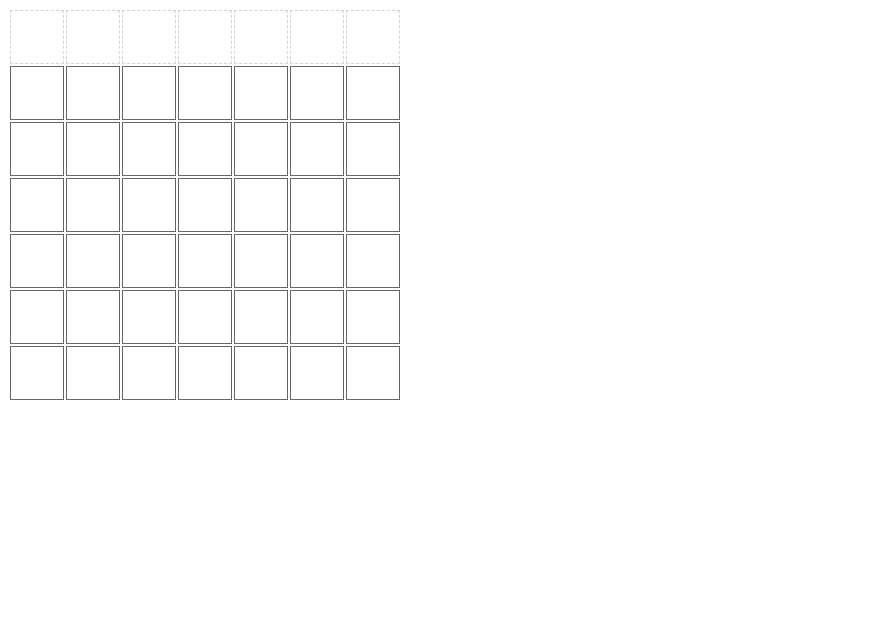
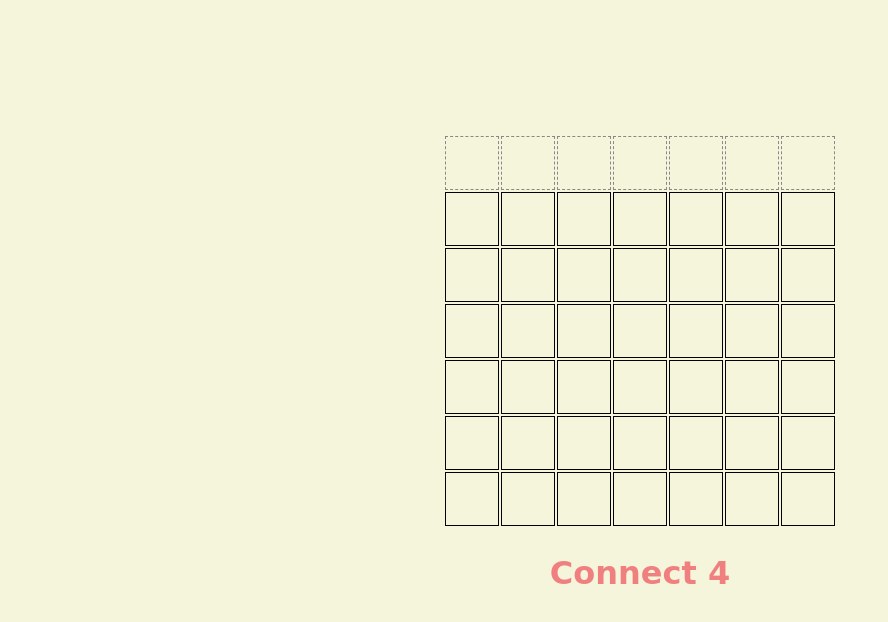
Before and after one commit to jdarling96/Connect-4-game, a plain HTML site: page index.html in a window 1280 px wide. Shown: the whole page, without its empty margins (0-888 px from the left). Drawn offline with Linux system fonts and the light colour scheme.

Commit message:
css flex bot and colors

```diff
--- a/connect4.css
+++ b/connect4.css
@@ -1,10 +1,28 @@
 /* game board table */
+body{
+  display: flex;
+  flex-direction: column;
+  background: beige;
+  justify-content: center;
+}
 
+#game{
+  position: relative;
+  margin-top: 10%;
+  align-self: center;
+
+
+
+
+}
 #board td {
   width: 50px;
   height: 50px;
-  border: solid 1px #666;
+  border: solid 1px rgb(3, 3, 3);
   position: relative;
+  align-self: center;
+
+  animation: slide 500ms ease-in-out;
 
 
 
@@ -50,7 +68,7 @@
 /* column-top is table row of clickable areas for each column */
 
 #column-top td {
-  border: dashed 1px lightgray;
+  border: dashed 1px rgb(139, 135, 135);
   position: relative;
   animation: growDown 300ms ease-in-out
 }
@@ -69,3 +87,11 @@
 #column-top td:hover {
   background-color: gold;
 }
+h2{
+  align-self: center;
+  color: lightcoral;
+  font-family: 'Neonderthaw', cursive;
+  font-size: xx-large ;
+  margin-top: 2%;
+
+}
--- a/index.html
+++ b/index.html
@@ -2,12 +2,14 @@
 <head>
   <title>Connect 4</title>
   <link href="connect4.css" rel="stylesheet">
+  <link rel="preconnect" href="https://fonts.googleapis.com">
 </head>
 <body>
 
 <div id="game">
   <table id="board"></table>
 </div>
+<h2>Connect 4</h2>
 
 <script src="connect4.js"></script>
 
```
